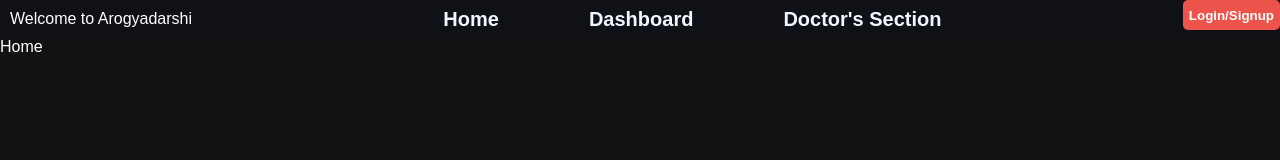
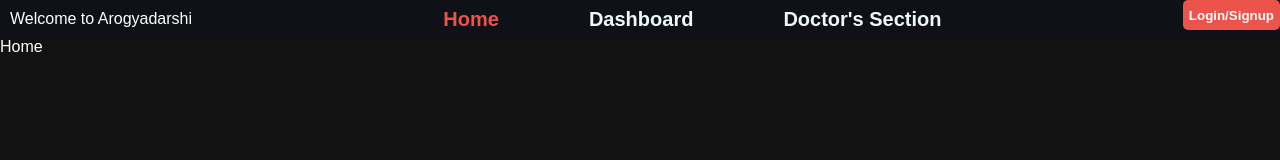
Before and after one commit to Kartik-Ranaut/Arogyadarshi, a React (Create React App) app: page / in a window 1280 px wide. Shown: the top 160 px of the page. Built offline with nearby package versions, Linux system fonts and the light colour scheme.

Commit message:
nav bar changed

```diff
--- a/src/Components/Header.js
+++ b/src/Components/Header.js
@@ -12,7 +12,7 @@ export default function Header() {
     <p className='heading'>Welcome to Arogyadarshi</p>
 
     <div className="Links  ">
-          <NavLink className="NavLink" to="/home">Home</NavLink>
+          <NavLink className="NavLink" to="/">Home</NavLink>
 
           <NavLink className="NavLink" to="/dashboard">Dashboard</NavLink>
 
```
